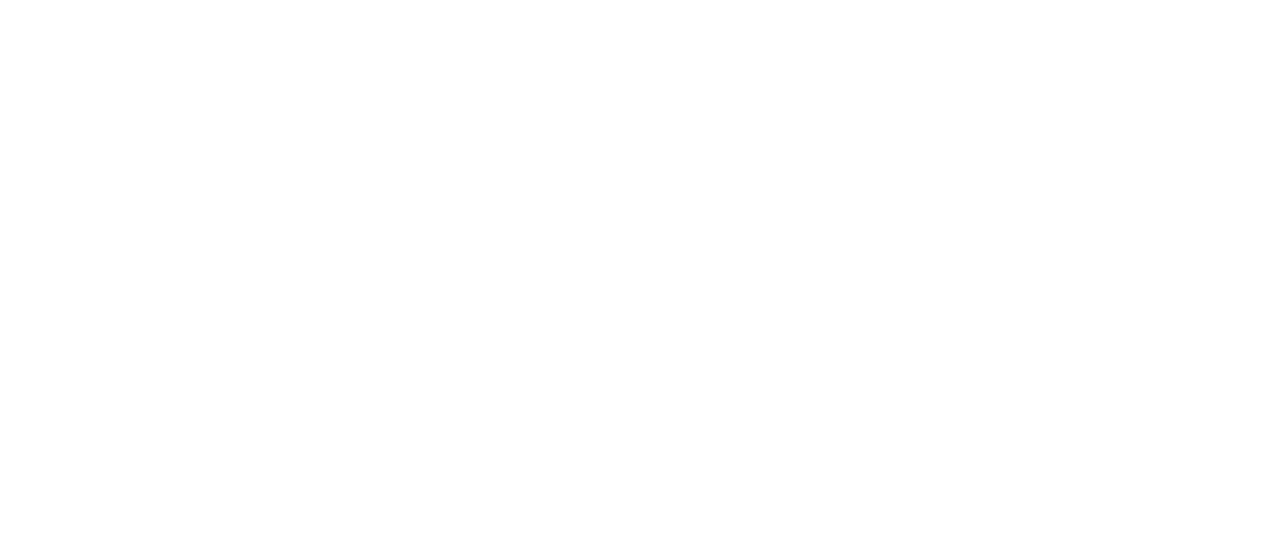
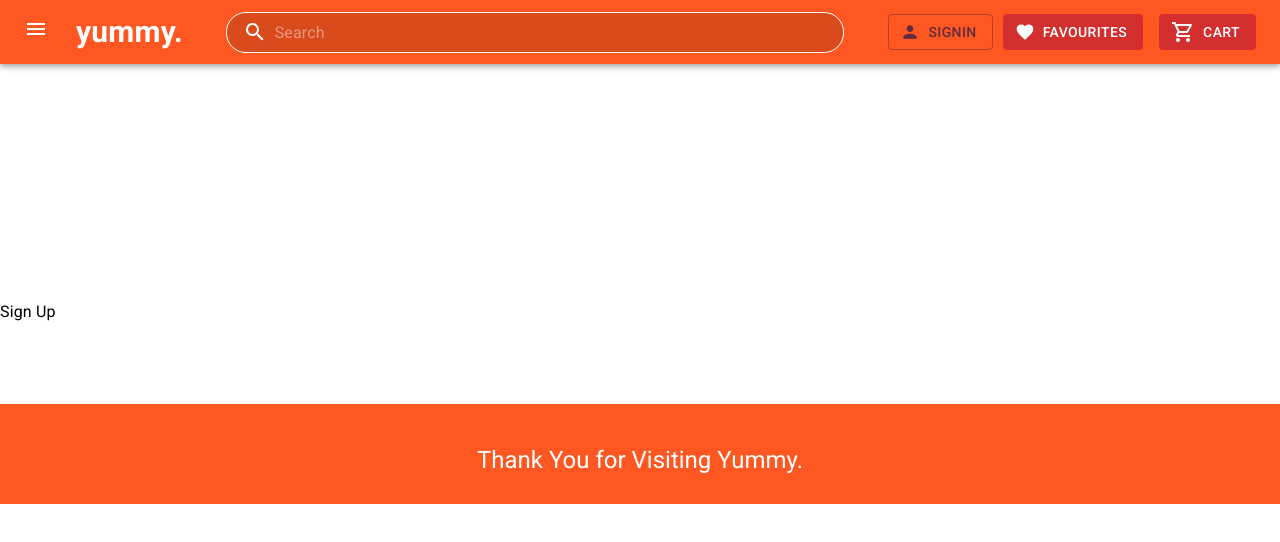
Before and after one commit to iamanilantony/fooddelivery, a React (Create React App) app: page /signin in a window 1280 px wide. Before the commit this address had no page. Shown: the top 542 px of the page. Built offline with nearby package versions, Linux system fonts and the light colour scheme.

Commit message:
Tweaks 0.1

```diff
--- a/src/App.js
+++ b/src/App.js
@@ -4,6 +4,7 @@ import { Home } from './pages';
 import { ThemeProvider } from '@mui/material';
 import theme from './styles/theme';
 import Product from './pages/home/Product';
+import Signin from './pages/home/Signin';
 
 function App() {
   return (
@@ -14,6 +15,7 @@ function App() {
         <Routes>
             <Route path="/" exact element={ <Home /> }/>
             <Route path="/product/:id" element={<Product />}/>
+            <Route path="/signin" element={<Signin />}/>
         </Routes>
     </div>
 
--- a/src/components/Header.jsx
+++ b/src/components/Header.jsx
@@ -9,10 +9,10 @@ export default function Header() {
     const theme = useTheme();
     // const matches  = useMediaQuery(theme.breakpoints.down("md"));
   return (
-      <BannerContainer>
-          <BannerImg src= "https://images.pexels.com/photos/1640773/pexels-photo-1640773.jpeg?auto=compress&cs=tinysrgb&w=1260&h=750&dpr=1"/>
-          <BannerItem>
-              <BannerTitle sx={{ fontSize: {xs: "28px",sm: "32px", md:"42px"} }}>
+      <BannerContainer sx={{marginTop:{xs:"-240px",sm:"-240px"}}}>
+          <BannerImg src="https://images.pexels.com/photos/1640773/pexels-photo-1640773.jpeg?auto=compress&cs=tinysrgb&w=1260&h=750&dpr=1" />
+          <BannerItem sx={{ top: {xs:"22%",sm:"28%"},    left: {xs:"1%",sm:"20%"} }}>
+              <BannerTitle sx={{ fontSize: {xs: "32px",sm: "32px", md:"42px"}, color: {xs:"#ffs5722",sm:"#FF5722"}, }}>
                   Get Huge Discounts on Pizzas and Burgers from Dominos
               </BannerTitle>
               <BannerDescription sx={{ fontSize: {xs: "14px", sm:"22px"} }}>
--- a/src/components/LeftItem.jsx
+++ b/src/components/LeftItem.jsx
@@ -6,7 +6,7 @@ import { popularproducts } from './data'
 // const I = [11,12,13,14,15,16,17,18,19];
 const LeftItem = () => {
   return (
-    <Box sx={{ flex: "5", bgcolor:"#ffffff", width:{xs:"100px",sm:"1200px"},padding:{xs:2,sm:10}}} p={0}>
+    <Box sx={{ flex: "5", bgcolor:"#ffffff", width:{xs:"100px",sm:"1200px"},padding:{xs:0,sm:10}}}>
         <Typography variant='h4' align='center' mb={5} fontWeight={500} mt={5}>
           Popular Choices
       </Typography>
--- a/src/components/Navbar.jsx
+++ b/src/components/Navbar.jsx
@@ -12,7 +12,7 @@ import MenuIcon from '@material-ui/icons/Menu';
 import SearchIcon from '@material-ui/icons/Search';
 import ShoppingCartOutlinedIcon from '@material-ui/icons/ShoppingCartOutlined';
 import { Colors } from "../styles/theme/index";
-import { Favorite } from '@material-ui/icons';
+import { Favorite, Person } from '@material-ui/icons';
 import { Link } from 'react-router-dom';
 import { Badge } from '@mui/material';
 import { Cart } from '../Context';
@@ -82,7 +82,8 @@ export default function Navbar() {
             flexGrow: 1 ,
             margin: 0 ,
             height: 300,
-            zIndex: 10}}>
+            zIndex: 15,
+      }}>
       <AppBar position="static"
         // sx= {{}}
         style={{color:Colors.white ,  background: Colors.danger , borderRadius: '0px' ,width: "100%", alignSelf: "center"}}>
@@ -95,7 +96,7 @@ export default function Navbar() {
             edge="start"
             color="inherit"
             aria-label="open drawer"
-            sx={{ mr: 2 }}
+            sx={{ mr: 2 , display: { xs: 'none', sm: 'block' }}}
           >
             <MenuIcon />
           </IconButton>
@@ -104,7 +105,7 @@ export default function Navbar() {
             variant="h6"
             noWrap
             component="div"
-            sx={{ fontWeight:'600',fontSize:"30px", flexGrow: 1, display: { xs: 'none', sm: 'block' }}}
+            sx={{ fontWeight:'600',fontSize:"30px", flexGrow: 1, }}
             >
             yummy.
           </Typography>
@@ -112,7 +113,7 @@ export default function Navbar() {
           </Box>
 
           <Search
-            style={{ width: "50%", color: Colors.white , border: "1px Solid white" , borderRadius: '20px' }}
+            style={{ width: "50%", color: Colors.white , border: "1px Solid white" , borderRadius: '20px',}} sx={{display: { xs: 'none', sm: 'block' } }}
             >
             <SearchIconWrapper>
               <SearchIcon />
@@ -128,7 +129,9 @@ export default function Navbar() {
 
           <Box
             sx={{ display: "flex", alignItems: "center"}}>
-
+          <Link to="/signin" style={{ textDecoration:"none" }}>
+          <Button variant='outlined' startIcon={<Person />} sx={{ margin: "10px", display:{xs:"none",sm:"flex"}}}>SignIn</Button>
+          </Link>
           <Button variant="contained" color='error' sx={{marginRight:2, display:{xs:"none",sm:"flex"}} } startIcon={<Favorite />}>Favourites</Button>
           <Button variant="contained" color='error'  startIcon={<Badge badgeContent={count}><ShoppingCartOutlinedIcon/></Badge>}>Cart</Button>
 
--- /dev/null
+++ b/src/components/SignIn.jsx
@@ -0,0 +1,19 @@
+import { Card, Typography } from '@mui/material'
+import { Box } from '@mui/system'
+import React from 'react'
+
+const SignIn = () => {
+  return (
+    <div>
+        <Box>
+            <Box>
+                <Typography>
+                    Sign Up
+                </Typography>
+            </Box>
+        </Box>
+    </div>
+  )
+}
+
+export default SignIn
--- a/src/pages/home/Product.jsx
+++ b/src/pages/home/Product.jsx
@@ -36,32 +36,32 @@ const Product = () => {
                     <Typography variant='body1' fontWeight={400}>
                     {item.address}
                     </Typography>
-                    <Box bgcolor={"green"} color={'white'} width={"50px"} display={"flex"} alignItems={"center"} p={1}>
-                    <Typography variant='h6' fontWeight={400} mr={1} fontSize={"16px"}>
+                    <Box bgcolor={"green"} color={'white'} width={"50px"} display={"flex"} alignItems={"center"} p={1} sx={{borderRadius:"10px"}}>
+                    <Typography variant='h6' fontWeight={400} mr={1} fontSize={"16px"} >
                     4.2
                     </Typography> <Star />
                     </Box>
                 </Box>
 
-            <Box sx={{bgcolor: "pink", display:"flex", justifyContent:"space-between", flexDirection:{xs:'column', sm:'row'}  }}>
-               <Card m={4} sx={{width:{xs:"100%",sm:"60%"}, flex:'3'}} >
+            <Box sx={{bgcolor: "pink", display:"flex", justifyContent:"space-between", flexDirection:{xs:'column', sm:'row', borderRadius:'20px'} }} ml={2} mr={4}>
+               <Card ml={4} sx={{width:{xs:"100%",sm:"60%"}, flex:'3'}} >
                    <CardMedia
                      component="img"
                      height="594"
                      objectfit="contain"
                      image={item.img}
                      alt="foodImage"
-                     sx={{marginLeft: "20px"}}
+                     sx={{marginLeft: "0px"}}
                      />
                </Card>
-                    <Box  flex={1} display="flex" flexDirection="column" alignItems={{xs:"left",sm:"left"}}   paddingRight="5%" paddingLeft={{xs:"10%",sm:"1%"}} marginRight={10}  Width={"100%"}>
+                    <Box  flex={1} display="flex" flexDirection="column" alignItems={"left"}  paddingRight="5%" paddingLeft={{xs:"10%",sm:"1%"}} marginRight={10}  Width={"100%"} paddingBottom={5}>
                         <Typography variant='h3' fontWeight={500} p={1}>
                             {item.title}
                         </Typography>
                         <Typography variant='h6' fontWeight={200} p={1}>
                             {item.desciption}
                         </Typography>
-                        <Box display={"flex"} alignItems={"center"} color={"gold"} bgcolor={"#ff050586"} width={"180px"} borderRadius={"5px"} p={0.2} >
+                        <Box display={"flex"} alignItems={"center"} color={"gold"} bgcolor={"#ff050586"} width={"150px"} sx={{borderRadius:"10px"}} p={0.3} >
                         <Star /><Star /><Star /><Star /><Star />
                         <Typography variant='h6' fontWeight={400} pl={0.5} color={"gray"}>
                            20
@@ -73,7 +73,7 @@ const Product = () => {
                                setCart(cart.filter((c)=>c.id!==item.id));
                             }}
                             variant='contained'
-                            sx={{ marginTop: "10px" }}
+                            sx={{ marginTop: "10px", height:"60px"}}
                             >
                             Remove Item
                             </Button>
@@ -84,11 +84,11 @@ const Product = () => {
                                  setCart([...cart,item]);
                               }}
                              variant='contained'
-                             sx={{ marginTop: "10px" }}>
+                             sx={{ marginTop: "20px", height:"60px" }}>
                              Add Item {item.price}
                              </Button>
                               )}
-                        <Button variant='outlined' sx={{ marginTop: "10px" }}>
+                        <Button variant='outlined' sx={{ marginTop: "10px",  height:"60px" }}>
                             Add to favourite
                         </Button>
 
--- /dev/null
+++ b/src/pages/home/Signin.jsx
@@ -0,0 +1,16 @@
+import React from 'react'
+import { Navbar } from '../../components'
+import Footer from '../../components/Footer'
+import SignIn from '../../components/SignIn'
+
+const Signin = () => {
+  return (
+    <div>
+        <Navbar />
+        <SignIn />
+        <Footer />
+    </div>
+  )
+}
+
+export default Signin
--- a/src/styles/Headerstyle.jsx
+++ b/src/styles/Headerstyle.jsx
@@ -6,15 +6,15 @@ const theme = createTheme();
 
 export const BannerContainer = styled(Box)(({ matches, theme }) => ({
     display: 'flex',
-    marginTop: '-240px',
+    marginTop: '240px',
     width: "100%",
     position: 'relative',
-    background: Colors.imgcolor,
+    background: Colors.black,
 }))
 
 export const BannerImg = styled("img")(( src, theme)=> ({
     width: "100%",
-    height: "65vh",
+    height: "50vh",
     objectFit: "cover",
 
 }))
```
